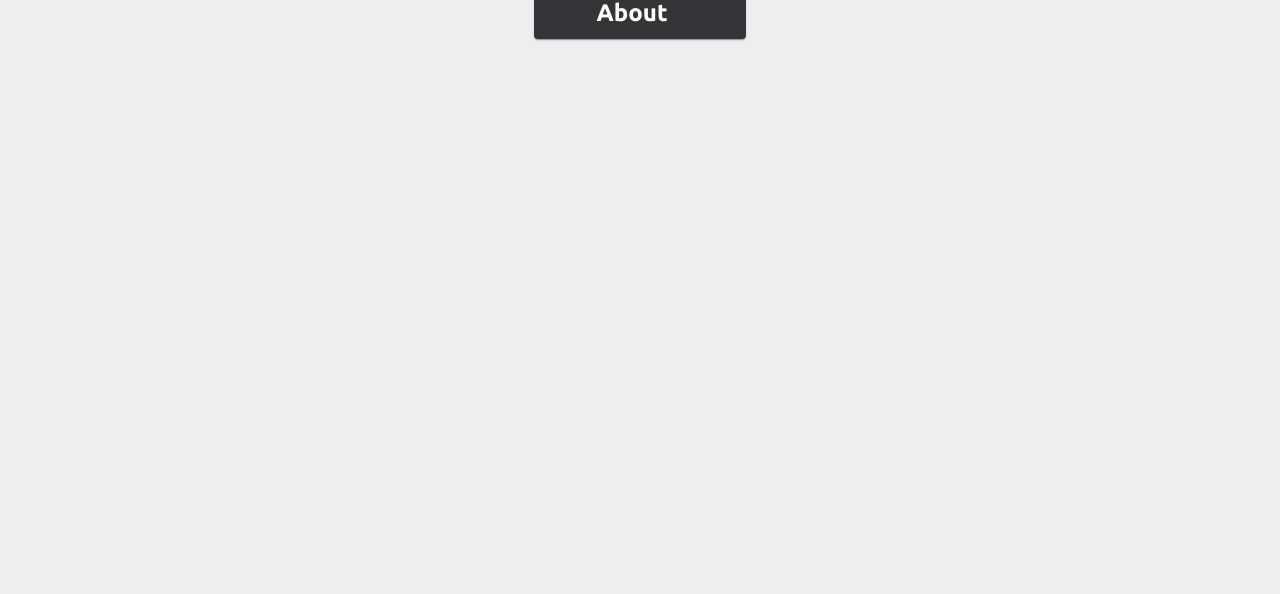
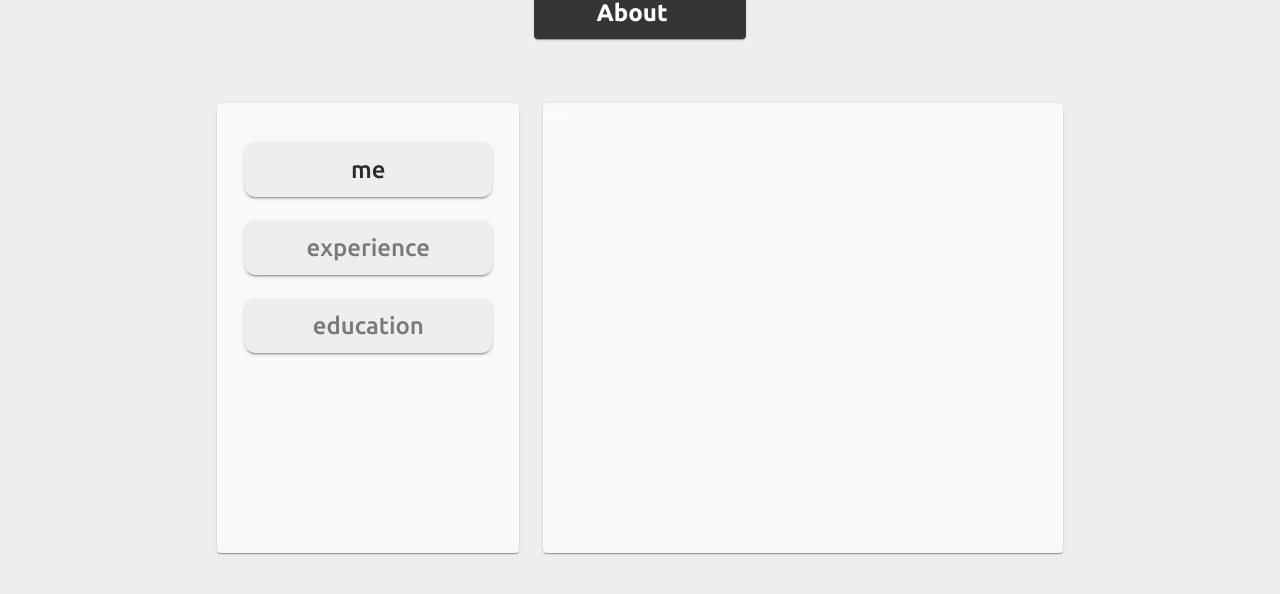
Before and after one commit to SamiHonkasalo/saho-portfolio, a React (Create React App) app: page / in a window 1280 px wide. Shown: the part 786-1380 px from the top of the page. Built offline with nearby package versions, Linux system fonts and the light colour scheme.

Commit message:
About page content cards initial

```diff
--- a/src/App.tsx
+++ b/src/App.tsx
@@ -1,5 +1,4 @@
-import { ThemeProvider } from "@emotion/react";
-import { CssBaseline } from "@mui/material";
+import { CssBaseline, ThemeProvider } from "@mui/material";
 import { AppTheme } from "~/AppTheme";
 import { Layout } from "~/layout/Layout";
 
--- a/src/AppTheme.ts
+++ b/src/AppTheme.ts
@@ -6,6 +6,10 @@ export const AppTheme = createTheme({
     background: {
       default: "#EEEEEE",
       paper: "#2A292C",
+    },
+    common: {
+      white: "#F9F9F9",
+      black: "#2A292C",
     },
   },
   typography: {
--- a/src/pages/about/About.tsx
+++ b/src/pages/about/About.tsx
@@ -1,19 +1,22 @@
-import { Box } from "@mui/material";
+import { Box, useTheme } from "@mui/material";
+import { AboutCards } from "./AboutCards";
 import { AboutTitle } from "./AboutTitle";
 
 const ABOUT_PAGE_OFFSET = 50;
 export const About = (): JSX.Element => {
+  const theme = useTheme();
   return (
     <Box
       sx={{
         marginTop: `-${ABOUT_PAGE_OFFSET}px`,
-        backgroundColor: (theme) => theme.palette.background.default,
+        backgroundColor: theme.palette.background.default,
         minHeight: 800,
         clipPath: "ellipse(200% 100% at 50% 100%)",
       }}
     >
       <AboutSpacer />
       <AboutTitle />
+      <AboutCards />
     </Box>
   );
 };
--- /dev/null
+++ b/src/pages/about/AboutCards.tsx
@@ -0,0 +1,17 @@
+import { Grid } from "@mui/material";
+import { AboutSelectionButtons } from "./AboutSelectionButtons";
+import { AboutSelectionContent } from "./AboutSelectionContent";
+
+export const ABOUT_CONTENT_HEIGHT = 450;
+export const AboutCards = (): JSX.Element => {
+  return (
+    <Grid container spacing={3} justifyContent="center" sx={{ mt: 5 }}>
+      <Grid item xl={2} lg={3} md={4} sm={5} xs={8}>
+        <AboutSelectionButtons />
+      </Grid>
+      <Grid item xl={4} lg={5} md={6} sm={6} xs={8}>
+        <AboutSelectionContent />
+      </Grid>
+    </Grid>
+  );
+};
--- /dev/null
+++ b/src/pages/about/AboutSelectionButtons.tsx
@@ -0,0 +1,57 @@
+import { Button, Card, Grid, useTheme } from "@mui/material";
+import { useTranslation } from "react-i18next";
+import { ABOUT_CONTENT_HEIGHT } from "./AboutCards";
+
+export const AboutSelectionButtons = (): JSX.Element => {
+  const { t } = useTranslation("about");
+  return (
+    <Card
+      sx={{
+        backgroundColor: (theme) => theme.palette.common.white,
+        height: ABOUT_CONTENT_HEIGHT,
+      }}
+    >
+      <Grid container spacing={3} sx={{ pt: 5 }}>
+        <AboutSelectionButton label={t("me")} active />
+        <AboutSelectionButton label={t("experience")} active={false} />
+        <AboutSelectionButton label={t("education")} active={false} />
+      </Grid>
+    </Card>
+  );
+};
+
+type AboutSelectionButtonProps = {
+  label: string;
+  active: boolean;
+};
+
+function AboutSelectionButton({
+  label,
+  active,
+}: AboutSelectionButtonProps): JSX.Element {
+  const theme = useTheme();
+  const bgColor = theme.palette.background.default;
+  return (
+    <Grid item xs={10} sx={{ mx: "auto" }}>
+      <Button
+        variant="contained"
+        fullWidth
+        sx={{
+          textTransform: "none",
+          color: active ? theme.palette.common.black : "#797979",
+          fontSize: theme.typography.pxToRem(24),
+          borderRadius: "10px",
+          backgroundColor: bgColor,
+          "&:hover": {
+            backgroundColor: bgColor,
+          },
+          "&:active": {
+            backgroundColor: bgColor,
+          },
+        }}
+      >
+        {label}
+      </Button>
+    </Grid>
+  );
+}
--- /dev/null
+++ b/src/pages/about/AboutSelectionContent.tsx
@@ -0,0 +1,15 @@
+import { Card } from "@mui/material";
+import { ABOUT_CONTENT_HEIGHT } from "./AboutCards";
+
+export const AboutSelectionContent = (): JSX.Element => {
+  return (
+    <Card
+      sx={{
+        backgroundColor: (theme) => theme.palette.common.white,
+        height: ABOUT_CONTENT_HEIGHT,
+      }}
+    >
+      sad
+    </Card>
+  );
+};
--- a/src/pages/hero/HeroCard.tsx
+++ b/src/pages/hero/HeroCard.tsx
@@ -20,14 +20,14 @@ const TransitionVariants: Variants = {
     },
   },
   cardSlideOff: {
-    x: -100,
+    x: -50,
   },
   cardSlideOn: {
     x: 0,
     transition: {
       type: "spring",
       bounce: 0.3,
-      duration: 0.8,
+      duration: 1.5,
     },
   },
 };
@@ -45,6 +45,7 @@ export const HeroCard = (): JSX.Element => {
       initial="cardSlideOff"
       whileInView="cardSlideOn"
       viewport={{ once: true }}
+      layout
     >
       <Card
         sx={{
```
